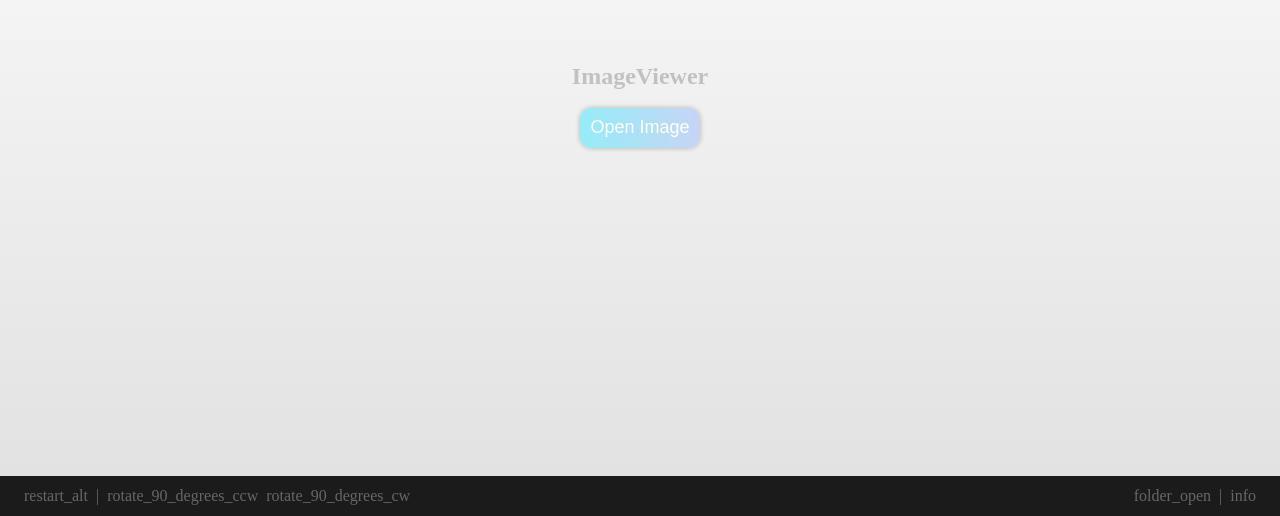
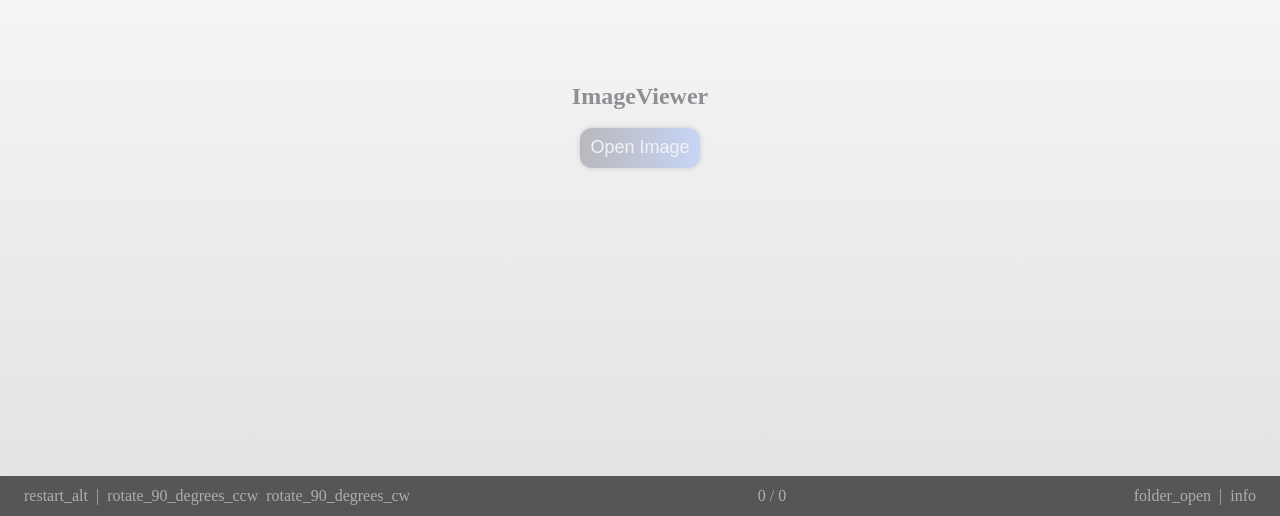
Before and after one commit to Souljpg2k/ImageViewer, a React (Vite) app: page / in a window 1280 px wide. Shown: the part 284-800 px from the top of the page. Built offline with nearby package versions, Linux system fonts and the light colour scheme.

Commit message:
refactor: update UI

```diff
--- a/src/App.css
+++ b/src/App.css
@@ -21,7 +21,7 @@
 }
 
 button {
-  box-shadow: 0 0 5px 0 #2a292b52;
+  box-shadow: 0 0 5px 0 rgba(142, 142, 147, 0.4);
   border: 0;
   border-radius: 12px;
   backdrop-filter: blur(2px);
@@ -31,20 +31,20 @@ button {
 
 body {
   margin: 0;
-  background: linear-gradient(to bottom, #ffffff, #e2e2e2);
-  color: #676669;
+  background: linear-gradient(to bottom, rgb(255, 255, 255), rgb(226, 226, 226));
   user-select: none;
 }
 
 .container {
   width: 100vw;
-  height: calc(100vh - 40px);
+  height: 100vh;
   position: relative;
   overflow: hidden;
 }
 
 .tab {
-  background: #1B1B1B;
+  background: rgba(27, 27, 27, 0.7);
+  backdrop-filter: blur(8px);
   bottom: 0;
   width: 100vw;
   height: 40px;
@@ -64,10 +64,11 @@ body {
 
 .tab-btn {
   display: flex;
+  color: rgb(174, 174, 178);
 }
 
 .viewer {
-  color: #C1C1C0;
+  color: rgb(142, 142, 147);
   position: relative;
   z-index: 10;
   width: 100%;
@@ -81,8 +82,8 @@ body {
 .open-btn {
   width: 120px;
   height: 40px;
-  background: linear-gradient(to right, #84ebf8d8, #b9cbf7be);
-  color: #FFFFFF;
+  background: linear-gradient(to right, rgba(174, 174, 178, 0.847), #b9cbf7be);
+  color: rgb(242, 242, 247);
   font-size: 18px;
   transition: all 1s ease-in-out;
   z-index: 10;
@@ -96,8 +97,8 @@ body {
   display: flex;
   align-items: center;
   padding: 0 1.5rem;
-  color: #e2e2e2;
-  text-shadow: 0 0 5px #1B1B1B;
+  color: rgb(226, 226, 226);
+  text-shadow: 0 0 5px rgb(44, 44, 46, 0.5);
   cursor: pointer;
   opacity: 0;
   transition: opacity 0.4s ease-in-out;
@@ -144,10 +145,12 @@ body {
   right: 12px;
   bottom: 52px;
   max-width: 320px;
-  padding: 12px 16px;
-  background: #1b1b1be6;
+  padding: 10px;
+  padding-top: 0;
+  background: rgba(27, 27, 27, 0.5);
   backdrop-filter: blur(8px);
-  color: #e2e2e2;
+  color: rgb(227, 227, 227);
+  border: 1px solid rgba(174, 174, 178, 0.637);
   border-radius: 18px;
   font-size: 14px;
   word-break: break-all;
--- a/src/App.tsx
+++ b/src/App.tsx
@@ -124,6 +124,9 @@ function App() {
           <span className="material-symbols-outlined" onClick={() => rotate(90)}>rotate_90_degrees_cw</span>
         </div>
         <div className="tab-btn">
+          {images.length > 0 ? currentIndex + 1 : 0} / {images.length}
+        </div>
+        <div className="tab-btn">
           <span className="material-symbols-outlined" onClick={openImage}>folder_open</span>
           <span>|</span>
           <span className="material-symbols-outlined" onClick={() => setShowInfo((s) => !s)}>info</span>
@@ -132,6 +135,10 @@ function App() {
 
       {path && (
         <aside className={`info ${showInfo ? "open" : ""}`}>
+          <div>
+            <span className="material-symbols-outlined">info</span>
+            <p>info</p>
+          </div>
           <div>
             <span className="material-symbols-outlined">description</span>
             {path.split(/[\\/]/).pop()}
@@ -143,10 +150,6 @@ function App() {
           <div>
             <span className="material-symbols-outlined">hard_drive</span>
             {size != null ? fmt(size) : "…"}
-          </div>
-          <div>
-            <span className="material-symbols-outlined">photo_library</span>
-            {currentIndex + 1} / {images.length}
           </div>
         </aside>
       )}
```
